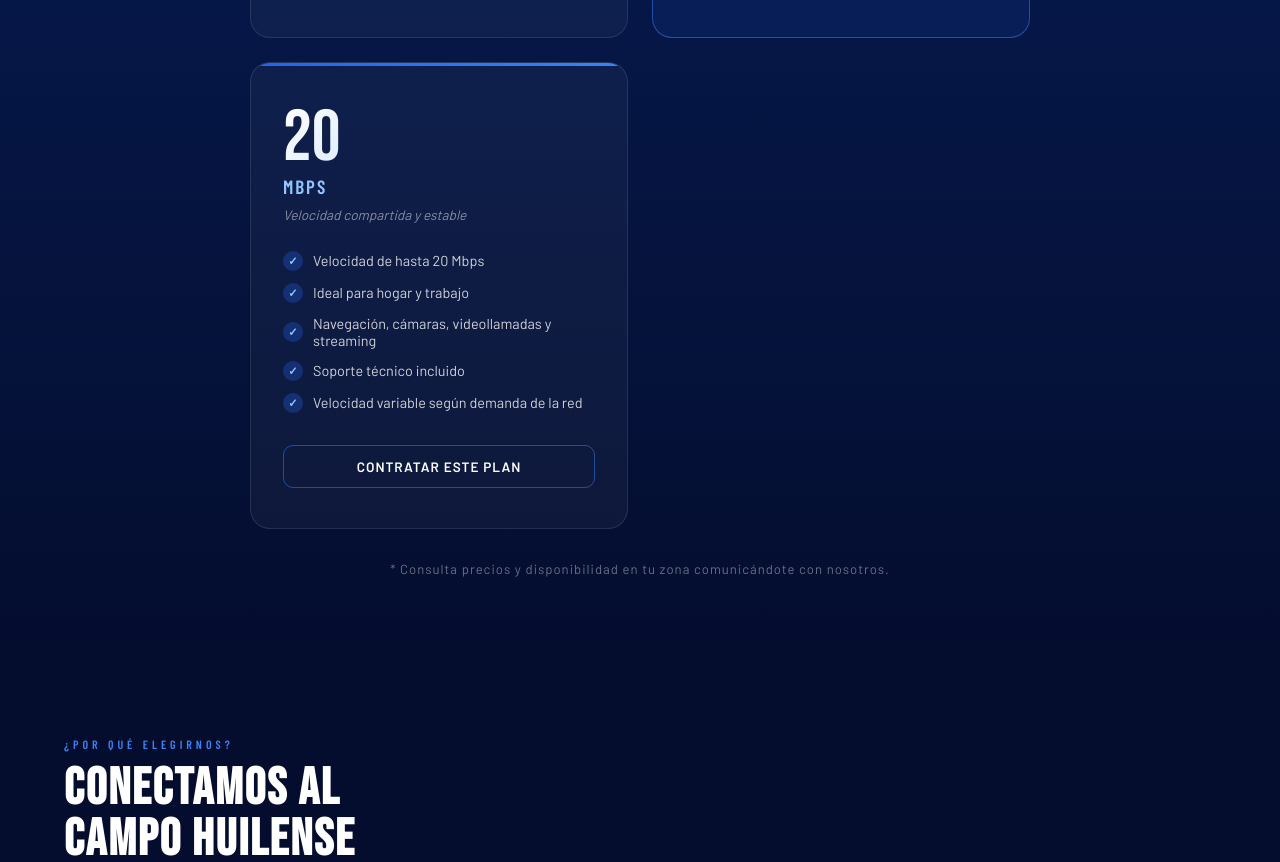
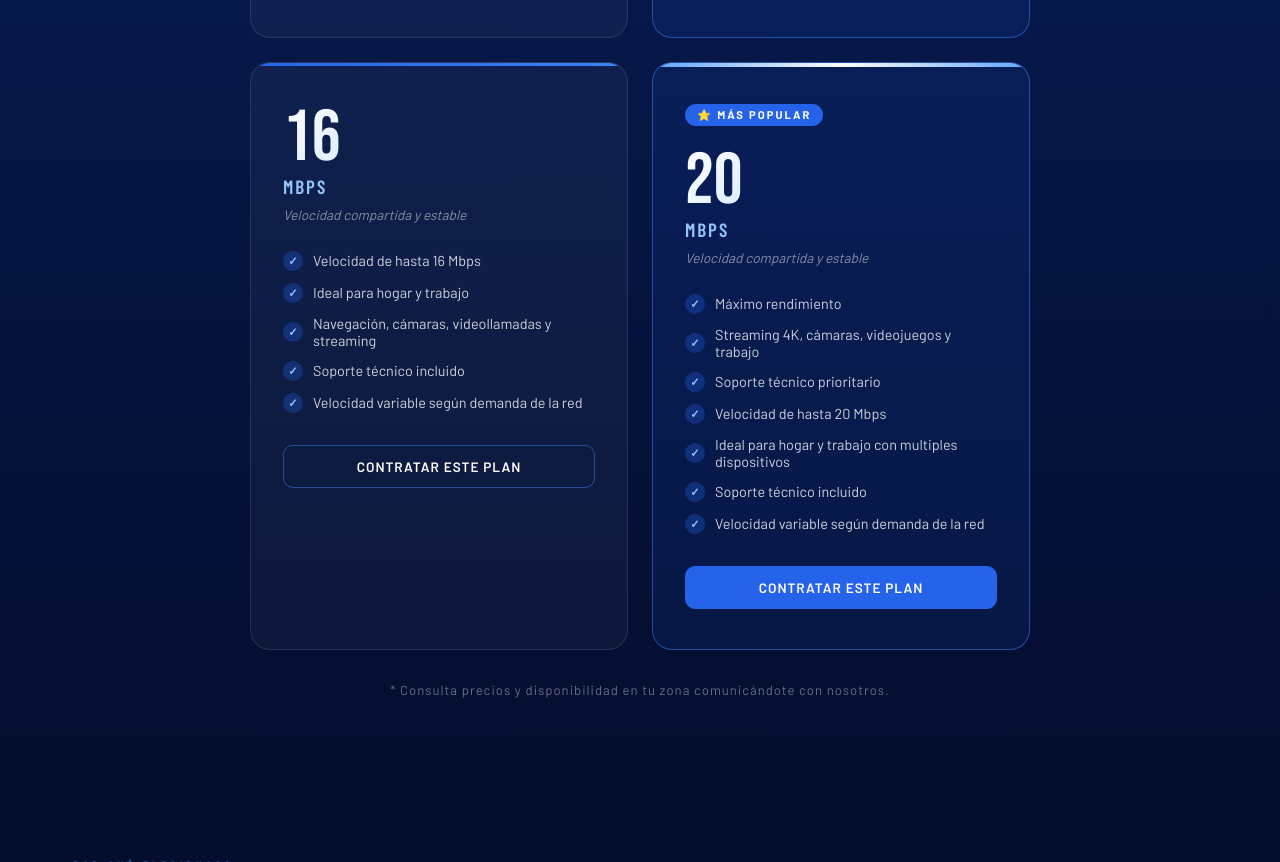
Before and after one commit to mc2025comunicaciones-ux/MCE-COMUNICACIONES, a plain HTML site: page index.html in a window 1280 px wide. Shown: the part 1642-2504 px from the top of the page. Drawn offline with nearby package versions, Linux system fonts and the light colour scheme.

Commit message:
Update index.html

```diff
--- a/index.html
+++ b/index.html
@@ -1001,15 +1001,34 @@
       </ul>
       <a href="#contacto" class="plan-cta">Contratar este Plan</a>
     </div>
-       <!-- Plan Hogar hasta 20 Mbps -->
+
+       <!-- Plan Hogar hasta 16 Mbps -->
     <div class="plan-card">
+      <div class="plan-speed">16</div>
+      <div class="plan-unit">MBPS</div>
+      <div class="plan-type">Velocidad compartida y estable</div>
+      <ul class="plan-features">
+        <li>Velocidad de hasta 16 Mbps</li>
+        <li>Ideal para hogar y trabajo </li>
+        <li>Navegación, cámaras, videollamadas y streaming</li>
+        <li>Soporte técnico incluido</li>
+        <li>Velocidad variable según demanda de la red</li>
+      </ul>
+      <a href="#contacto" class="plan-cta">Contratar este Plan</a>
+    </div>
+
+   <!-- Plan Hogar hasta 20 Mbps DESTACADO -->
+    <div class="plan-card featured">
+      <div class="plan-badge">⭐ Más Popular</div>
       <div class="plan-speed">20</div>
       <div class="plan-unit">MBPS</div>
       <div class="plan-type">Velocidad compartida y estable</div>
       <ul class="plan-features">
-        <li>Velocidad de hasta 20 Mbps</li>
-        <li>Ideal para hogar y trabajo </li>
-        <li>Navegación, cámaras, videollamadas y streaming</li>
+        <li>Máximo rendimiento</li>
+        <li>Streaming 4K, cámaras, videojuegos y trabajo</li>
+        <li>Soporte técnico prioritario</li>
+       <li>Velocidad de hasta 20 Mbps</li>
+        <li>Ideal para hogar y trabajo con multiples dispositivos </li>
         <li>Soporte técnico incluido</li>
         <li>Velocidad variable según demanda de la red</li>
       </ul>
```
